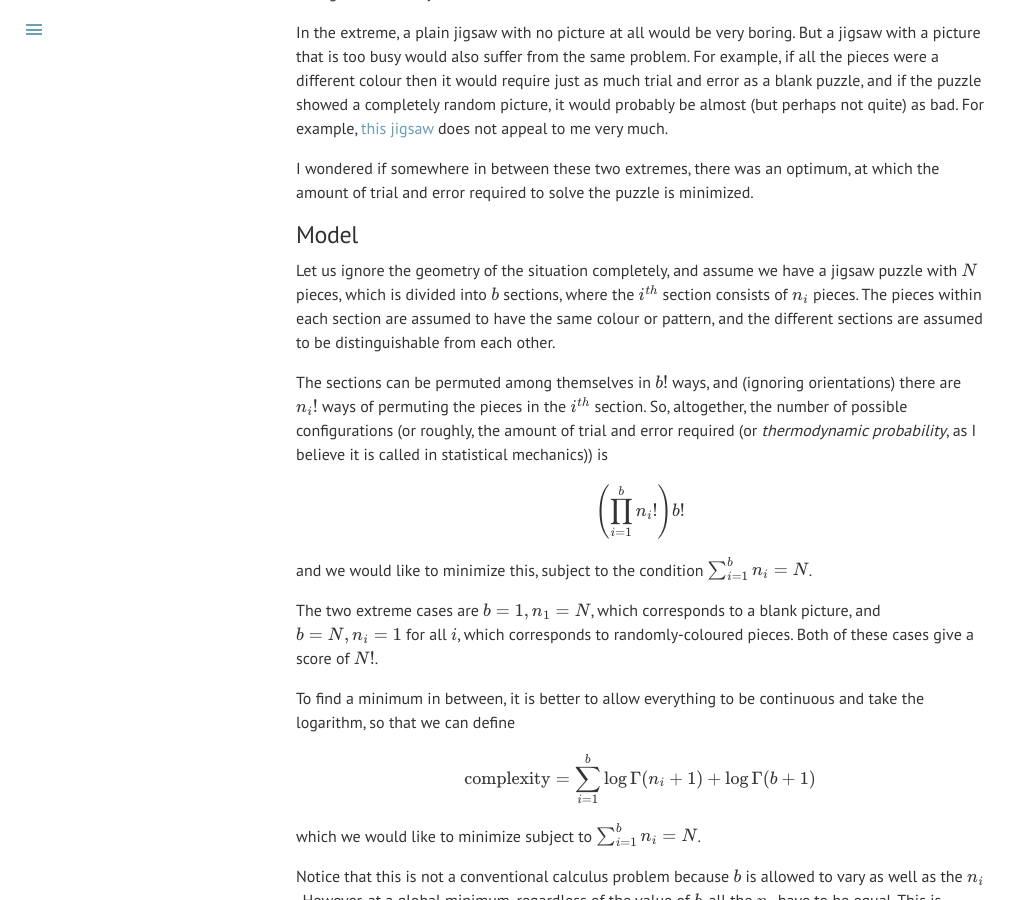
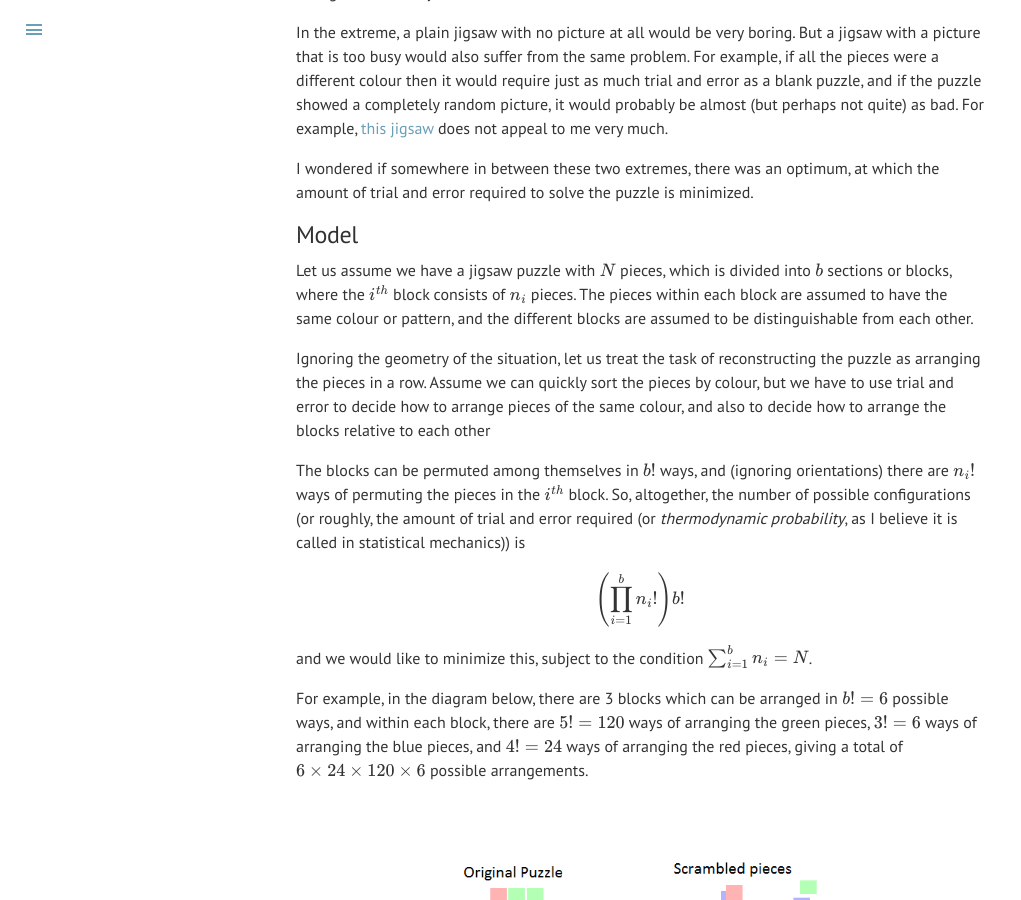
Before and after one commit to datascienceconfidential/datascienceconfidential.github.io, a Jekyll site: the page built from _posts/2018-02-07-jigsaw-equation.md, in a window 1280 px wide and 900 px high, scrolled down 831 px. Shown: the whole window, without its empty margins (0-1021 px from the left). Built offline with Jekyll 4.4.1, drawn with Linux system fonts in a browser that asks for light colours; formulas are drawn with MathJax 3; comment, search, counter and statistics services are not loaded.

Commit message:
added an illutrative png

```diff
--- a/_posts/2018-02-07-jigsaw-equation.md
+++ b/_posts/2018-02-07-jigsaw-equation.md
@@ -22,13 +22,21 @@ I wondered if somewhere in between these two extremes, there was an optimum, at
 
 ## Model
 
-Let us ignore the geometry of the situation completely, and assume we have a jigsaw puzzle with $N$ pieces, which is divided into $b$ sections, where the $i^{th}$ section consists of $n_i$ pieces. The pieces within each section are assumed to have the same colour or pattern, and the different sections are assumed to be distinguishable from each other.
+Let us assume we have a jigsaw puzzle with $N$ pieces, which is divided into $b$ sections or blocks, where the $i^{th}$ block consists of $n_i$ pieces. The pieces within each block are assumed to have the same colour or pattern, and the different blocks are assumed to be distinguishable from each other.
 
-The sections can be permuted among themselves in $b!$ ways, and (ignoring orientations) there are $n_i!$ ways of permuting the pieces in the $i^{th}$ section. So, altogether, the number of possible configurations (or roughly, the amount of trial and error required (or <i>thermodynamic probability</i>, as I believe it is called in statistical mechanics)) is
+Ignoring the geometry of the situation, let us treat the task of reconstructing the puzzle as arranging the pieces in a row. Assume we can quickly sort the pieces by colour, but we have to use trial and error to decide how to arrange pieces of the same colour, and also to decide how to arrange the blocks relative to each other
+
+The blocks can be permuted among themselves in $b!$ ways, and (ignoring orientations) there are $n_i!$ ways of permuting the pieces in the $i^{th}$ block. So, altogether, the number of possible configurations (or roughly, the amount of trial and error required (or <i>thermodynamic probability</i>, as I believe it is called in statistical mechanics)) is
 
 $$ \left(\prod_{i=1}^b n_i!\right) b! $$
 
 and we would like to minimize this, subject to the condition $\sum_{i=1}^b n_i = N$.
+
+For example, in the diagram below, there are 3 blocks which can be arranged in $b!=6$ possible ways, and within each block, there are $5!=120$ ways of arranging the green pieces, $3!=6$ ways of arranging the blue pieces, and $4!=24$ ways of arranging the red pieces, giving a total of $6 \times 24 \times 120 \times 6$ possible arrangements.
+
+<div style="width:70%; margin:0 auto;">
+  <img src="/blog/images/2018-02/model_illustration.png" />
+</div>
 
 The two extreme cases are $b=1, n_1=N$, which corresponds to a blank picture, and $b=N, n_i=1$ for all $i$, which corresponds to randomly-coloured pieces. Both of these cases give a score of $N!$.
 
```
